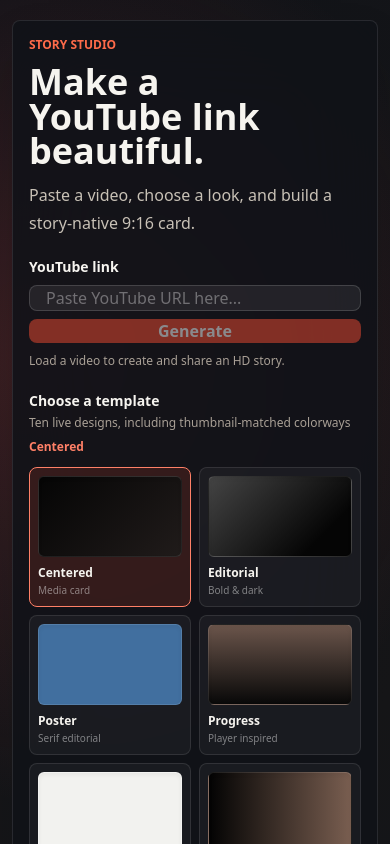
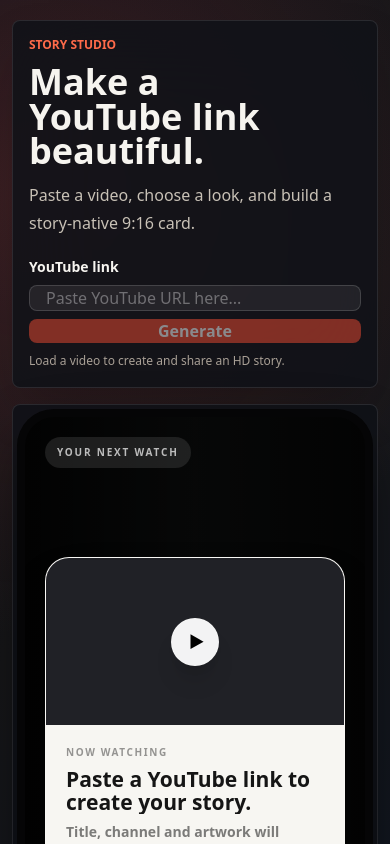
Before and after one commit to spicy-samson/story-tube, a Nuxt app: page / in a window 390 px wide. Shown: the top 844 px of the page. Built offline with nearby package versions, Linux system fonts and the light colour scheme.

Commit message:
feat: implement mobile story template carousel and update sharing actions

```diff
--- /dev/null
+++ b/components/story/StoryTemplateCarousel.vue
@@ -0,0 +1,149 @@
+<template>
+  <div class="grid w-full min-w-0 gap-4">
+    <div
+      class="grid touch-pan-y place-items-center rounded-lg outline-none focus-visible:ring-2 focus-visible:ring-[#ff8067] lg:touch-auto"
+      role="region"
+      :aria-label="carouselLabel"
+      tabindex="0"
+      @keydown.left.prevent="showPreviousTemplate"
+      @keydown.right.prevent="showNextTemplate"
+      @pointerdown="startSwipe"
+      @pointerup="finishSwipe"
+      @pointercancel="cancelSwipe"
+    >
+      <StoryPreview
+        :metadata="metadata"
+        :is-loading="isLoading"
+        :error-message="errorMessage"
+        :template-id="modelValue"
+      />
+    </div>
+
+    <div
+      v-if="metadata"
+      class="grid gap-3 lg:hidden"
+      aria-label="Mobile story template controls"
+    >
+      <div class="grid grid-cols-[3rem_minmax(0,1fr)_3rem] items-center gap-3">
+        <button
+          type="button"
+          class="grid size-12 place-items-center rounded-full border border-white/15 bg-white/[0.06] text-white transition hover:border-white/35 hover:bg-white/[0.1] focus:outline-none focus:ring-2 focus:ring-[#ff8067]"
+          aria-label="Previous story template"
+          title="Previous template"
+          @click="showPreviousTemplate"
+        >
+          <ChevronLeft :size="22" :stroke-width="2.5" aria-hidden="true" />
+        </button>
+
+        <div class="min-w-0 text-center" aria-live="polite">
+          <p class="truncate text-sm font-extrabold text-white">{{ selectedTemplate.name }}</p>
+          <p class="mt-0.5 text-xs text-white/50">
+            {{ selectedTemplateIndex + 1 }} / {{ STORY_TEMPLATES.length }}
+          </p>
+        </div>
+
+        <button
+          type="button"
+          class="grid size-12 place-items-center rounded-full border border-white/15 bg-white/[0.06] text-white transition hover:border-white/35 hover:bg-white/[0.1] focus:outline-none focus:ring-2 focus:ring-[#ff8067]"
+          aria-label="Next story template"
+          title="Next template"
+          @click="showNextTemplate"
+        >
+          <ChevronRight :size="22" :stroke-width="2.5" aria-hidden="true" />
+        </button>
+      </div>
+
+      <div class="grid grid-cols-10 gap-1.5 px-1" aria-label="Choose a story template">
+        <button
+          v-for="(template, index) in STORY_TEMPLATES"
+          :key="template.id"
+          type="button"
+          class="group grid min-h-8 place-items-center rounded-sm focus:outline-none focus:ring-2 focus:ring-[#ff8067]"
+          :aria-label="`Choose ${template.name} template`"
+          :aria-current="index === selectedTemplateIndex ? 'true' : undefined"
+          @click="selectTemplate(index)"
+        >
+          <span
+            class="h-1.5 w-full rounded-full transition"
+            :class="index === selectedTemplateIndex
+              ? 'bg-[#ff6b4a]'
+              : 'bg-white/15 group-hover:bg-white/35'"
+            aria-hidden="true"
+          />
+        </button>
+      </div>
+    </div>
+  </div>
+</template>
+
+<script setup lang="ts">
+import { ChevronLeft, ChevronRight } from '@lucide/vue'
+import { STORY_TEMPLATES } from '~/shared/config/story-templates'
+import type { StoryTemplateId } from '~/shared/types/story-template'
+import type { YoutubeMetadata } from '~/shared/types/youtube-metadata'
+
+const props = defineProps<{
+  modelValue: StoryTemplateId
+  metadata: YoutubeMetadata | null
+  isLoading: boolean
+  errorMessage: string
+}>()
+
+const emit = defineEmits<{
+  'update:modelValue': [templateId: StoryTemplateId]
+}>()
+
+const swipeStart = ref<{ x: number, y: number } | null>(null)
+const selectedTemplateIndex = computed(() => {
+  const index = STORY_TEMPLATES.findIndex(template => template.id === props.modelValue)
+  return index >= 0 ? index : 0
+})
+const selectedTemplate = computed(() => STORY_TEMPLATES[selectedTemplateIndex.value]!)
+const carouselLabel = computed(() => props.metadata
+  ? `${selectedTemplate.value.name} story template, ${selectedTemplateIndex.value + 1} of ${STORY_TEMPLATES.length}`
+  : 'YouTube story preview'
+)
+
+function selectTemplate(index: number) {
+  const templateCount = STORY_TEMPLATES.length
+  const wrappedIndex = (index + templateCount) % templateCount
+  const template = STORY_TEMPLATES[wrappedIndex]
+
+  if (template) emit('update:modelValue', template.id)
+}
+
+function showPreviousTemplate() {
+  if (!props.metadata) return
+  selectTemplate(selectedTemplateIndex.value - 1)
+}
+
+function showNextTemplate() {
+  if (!props.metadata) return
+  selectTemplate(selectedTemplateIndex.value + 1)
+}
+
+function startSwipe(event: PointerEvent) {
+  if (!props.metadata || event.pointerType === 'mouse' || !event.isPrimary) return
+  swipeStart.value = { x: event.clientX, y: event.clientY }
+}
+
+function finishSwipe(event: PointerEvent) {
+  if (!swipeStart.value) return
+
+  const horizontalDistance = event.clientX - swipeStart.value.x
+  const verticalDistance = event.clientY - swipeStart.value.y
+  swipeStart.value = null
+
+  if (
+    Math.abs(horizontalDistance) < 48
+    || Math.abs(horizontalDistance) <= Math.abs(verticalDistance)
+  ) return
+
+  if (horizontalDistance < 0) showNextTemplate()
+  else showPreviousTemplate()
+}
+
+function cancelSwipe() {
+  swipeStart.value = null
+}
+</script>
--- a/package.json
+++ b/package.json
@@ -10,6 +10,7 @@
     "deploy": "npm run build && wrangler pages deploy dist"
   },
   "dependencies": {
+    "@lucide/vue": "^1.28.0",
     "html-to-image": "^1.11.13",
     "nuxt": "^4.0.0",
     "qrcode": "^1.5.4",
--- a/pages/index.vue
+++ b/pages/index.vue
@@ -48,7 +48,7 @@
           </p>
         </form>
 
-        <div class="grid gap-3" aria-label="Story template picker">
+        <div class="hidden gap-3 lg:grid" aria-label="Story template picker">
           <div class="flex flex-wrap items-end justify-between gap-2">
             <div>
               <h2 class="text-sm font-extrabold">Choose a template</h2>
@@ -80,7 +80,7 @@
           </div>
         </div>
 
-        <div class="mt-auto grid gap-2" aria-label="Story sharing actions">
+        <div class="mt-auto hidden gap-2 lg:grid" aria-label="Story sharing actions">
           <button
             type="button"
             class="min-h-13 rounded-lg bg-[#f04b32] px-5 font-extrabold text-white transition hover:bg-[#ff5b40] focus:outline-none focus:ring-2 focus:ring-[#ff8a72] disabled:opacity-45"
@@ -95,13 +95,34 @@
         </div>
       </div>
 
-      <div class="grid min-h-[34rem] min-w-0 place-items-center rounded-lg border border-white/10 bg-[#101218]/85 p-3 shadow-2xl backdrop-blur-2xl sm:p-4">
-        <StoryPreview
+      <div
+        ref="mobileResultSection"
+        class="grid min-h-[34rem] min-w-0 content-center gap-5 rounded-lg border border-white/10 bg-[#101218]/85 p-3 shadow-2xl backdrop-blur-2xl sm:p-4"
+      >
+        <StoryTemplateCarousel
+          v-model="selectedTemplate"
           :metadata="previewMetadata"
           :is-loading="pending"
           :error-message="errorMessage"
-          :template-id="selectedTemplate"
         />
+
+        <div
+          v-if="metadata"
+          class="grid gap-2 lg:hidden"
+          aria-label="Story sharing actions"
+        >
+          <button
+            type="button"
+            class="min-h-13 rounded-lg bg-[#f04b32] px-5 font-extrabold text-white transition hover:bg-[#ff5b40] focus:outline-none focus:ring-2 focus:ring-[#ff8a72] disabled:opacity-45"
+            :disabled="pending"
+            @click="openSharePage"
+          >
+            Share Story
+          </button>
+          <p class="text-center text-xs leading-5 text-[#a9a096]">
+            {{ selectedTemplateName }} is ready to share.
+          </p>
+        </div>
       </div>
     </section>
   </main>
@@ -118,6 +139,7 @@
 
 const route = useRoute()
 const router = useRouter()
+const mobileResultSection = useTemplateRef<HTMLElement>('mobileResultSection')
 const restoredVideoId = parseRouteVideoId(route.query.video)
 const videoUrl = ref(restoredVideoId ? makeCanonicalYoutubeUrl(restoredVideoId) : '')
 const selectedTemplate = ref<StoryTemplateId>(parseStoryTemplate(route.query.template))
@@ -153,13 +175,27 @@
 
 async function fetchMetadata() {
   const loadedMetadata = await load()
-  if (loadedMetadata) await syncEditRoute()
+  if (!loadedMetadata) return
+
+  await syncEditRoute()
+  await scrollToStoryOnMobile()
+}
+
+async function scrollToStoryOnMobile() {
+  if (!import.meta.client || !window.matchMedia('(max-width: 1023px)').matches) return
+
+  await nextTick()
+  mobileResultSection.value?.scrollIntoView({
+    behavior: 'smooth',
+    block: 'start'
+  })
 }
 
 async function openSharePage() {
   if (!metadata.value) return
 
   try {
+    console.log('triggered');
     await navigator.clipboard.writeText(metadata.value.canonicalUrl)
   } catch (error) {
     console.info('Clipboard copy was unavailable before navigation:', error)
@@ -189,5 +225,8 @@
   await load()
 })
 
-if (restoredVideoId) await load()
+if (restoredVideoId) {
+  const restoredMetadata = await load()
+  if (restoredMetadata) void scrollToStoryOnMobile()
+}
 </script>
```
Also changed, not shown: 7 other files (tests, documents, lock files or other folders).
